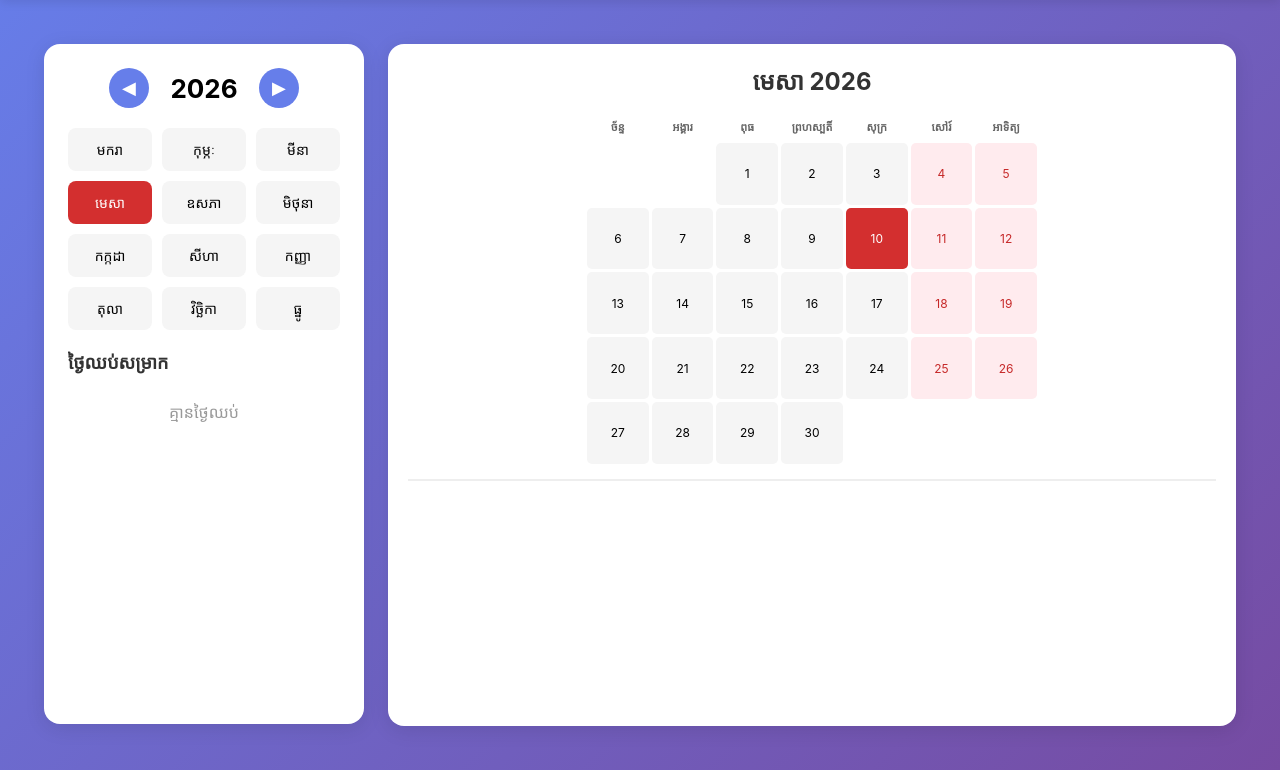
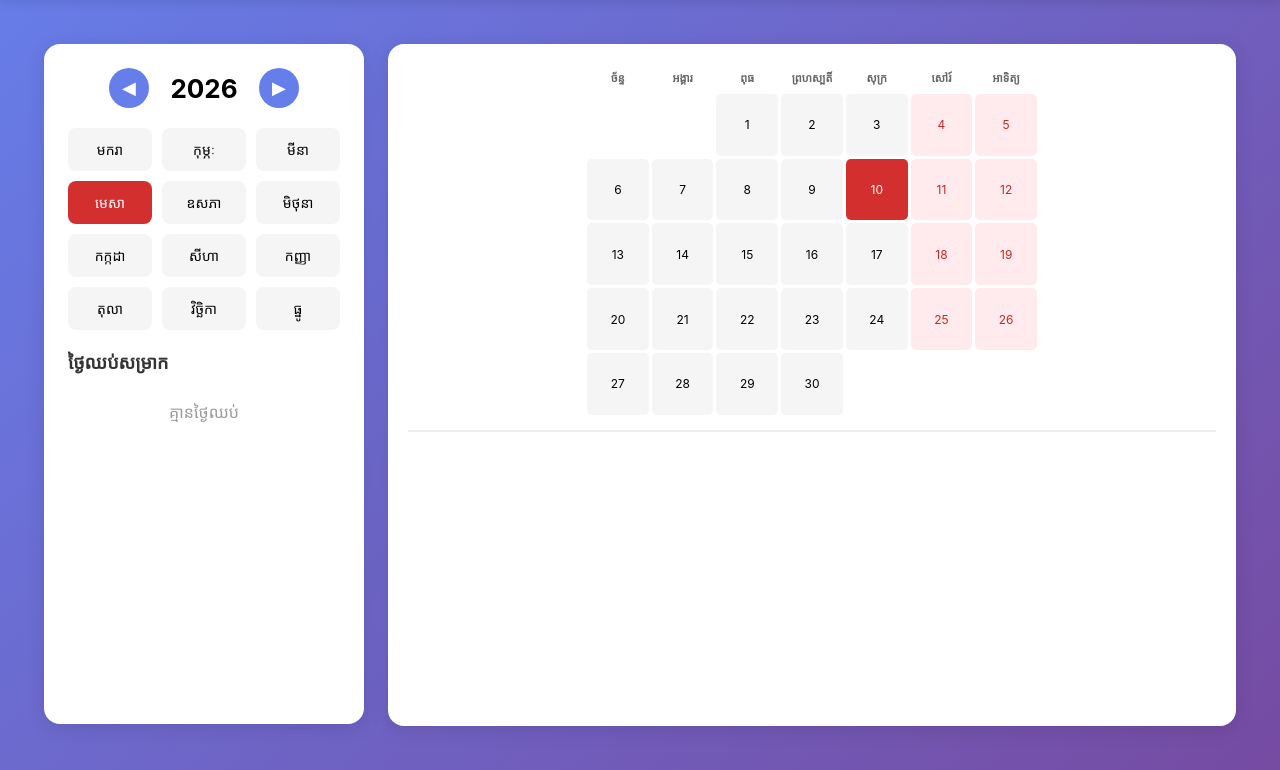
Before and after one commit to dyseyha68-maker/khmerpdf, a Django app: page /calendar/ in a window 1280 px wide. Shown: the part 60-830 px from the top of the page. Run offline with Django 4.2, Linux system fonts and the light colour scheme; data that the repository does not hold is empty; some web fonts are replaced.

Commit message:
Remove month title from calendar right panel

```diff
--- a/templates/calendar.html
+++ b/templates/calendar.html
@@ -243,7 +243,6 @@
 
         <div class="right-panel">
             <div class="calendar-section">
-                <div class="month-title" id="monthTitle"></div>
                 <div class="calendar-grid" id="calendarGrid"></div>
             </div>
 
@@ -330,7 +329,6 @@
     function render() {
         const isKh = currentLang === 'kh';
 
-        document.getElementById('monthTitle').textContent = (isKh ? khmerMonths[currentMonth] : englishMonths[currentMonth]) + ' ' + currentYear;
         document.getElementById('holidayTitle').textContent = isKh ? ' ថ្ងៃឈប់សម្រាក' : 'Holidays';
 
         const grid = document.getElementById('calendarGrid');
```
